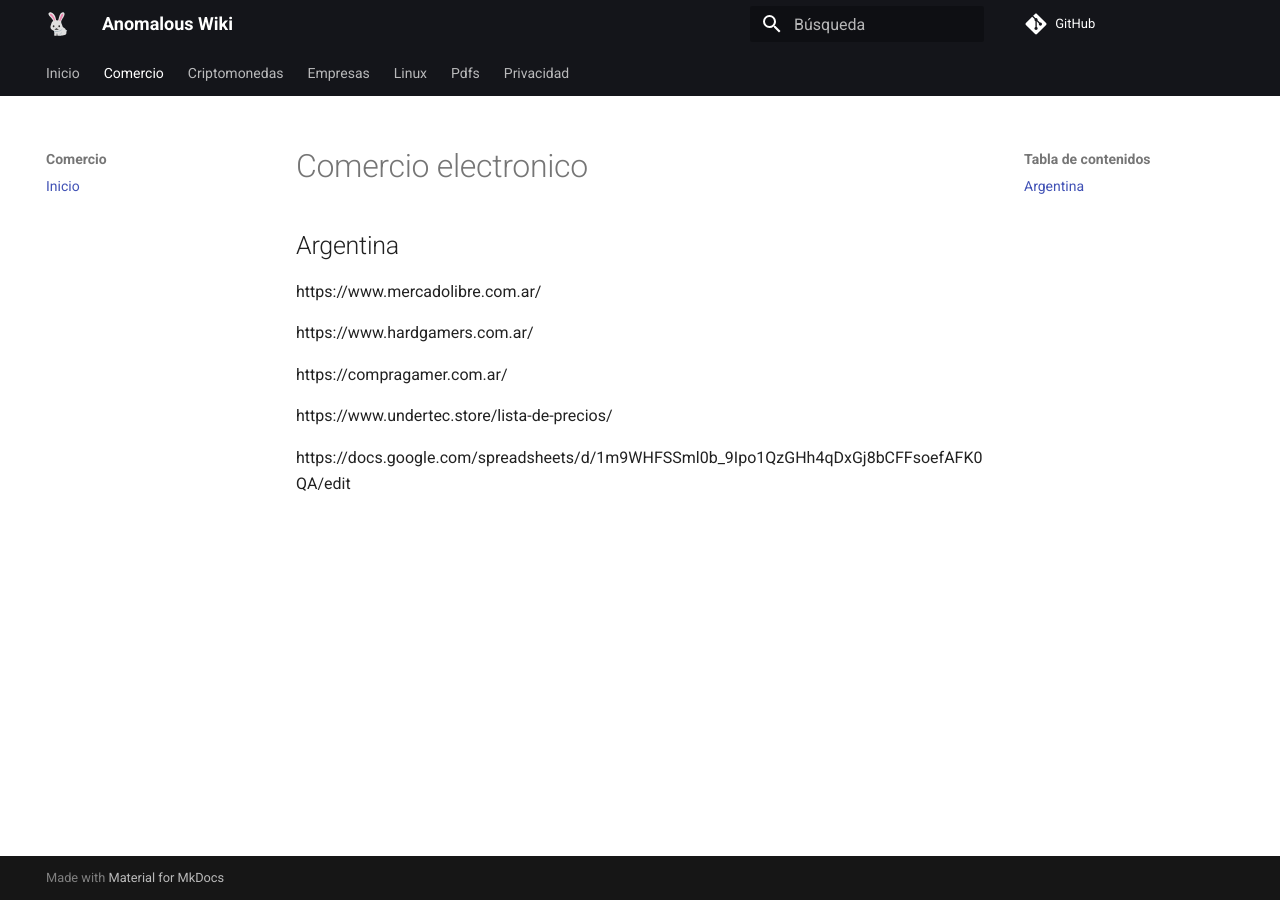
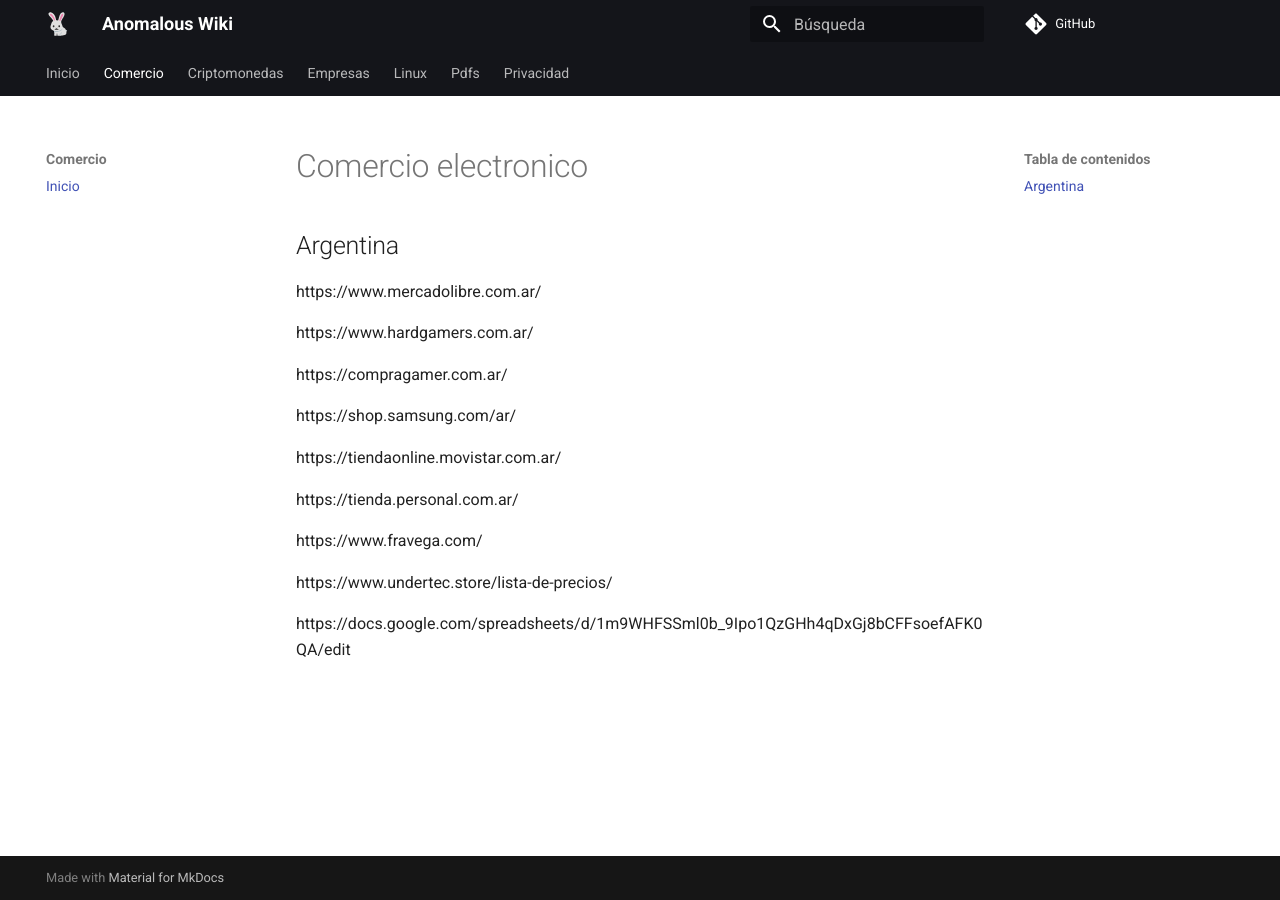
Before and after one commit to anomalouscode/wiki, an MkDocs documentation site: the page built from docs/comercio/index.md, in a window 1280 px wide. Built offline with MkDocs 1.6.1 and Material for MkDocs 9.7.7, drawn with Linux system fonts in a browser that asks for light colours; comment, search, counter and statistics services are not loaded; some of the changed lines change nothing that is shown.

Commit message:
Update index.md

```diff
--- a/docs/comercio/index.md
+++ b/docs/comercio/index.md
@@ -12,6 +12,14 @@
 
 https://compragamer.com.ar/
 
+https://shop.samsung.com/ar/
+
+https://tiendaonline.movistar.com.ar/
+
+https://tienda.personal.com.ar/
+
+https://www.fravega.com/
+
 https://www.undertec.store/lista-de-precios/
 
 https://docs.google.com/spreadsheets/d/1m9WHFSSml0b_9Ipo1QzGHh4qDxGj8bCFFsoefAFK0QA/edit
```
